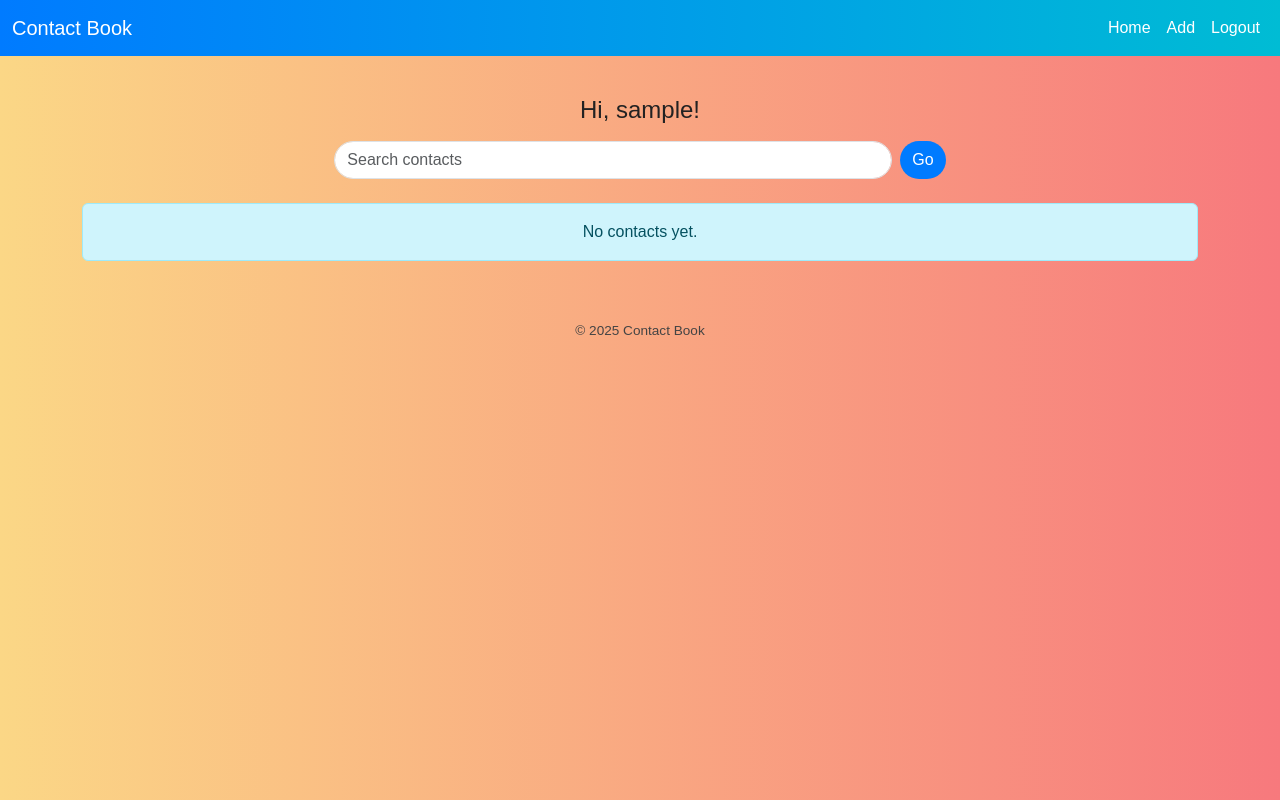
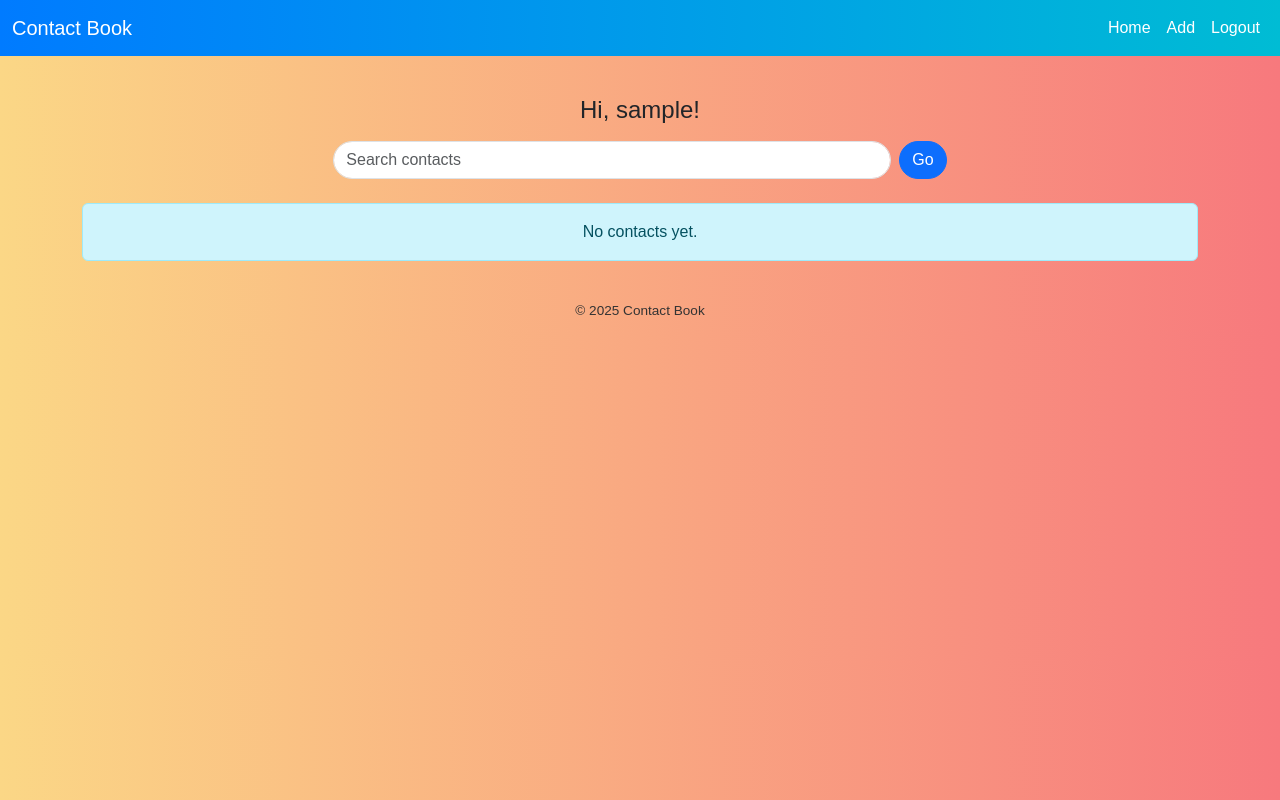
Before and after one commit to Akshay-le/contact-book, a Flask app: page / in a window 1280 px wide. Run offline with Flask 3, Linux system fonts and the light colour scheme; the visitor is signed in with stand-in values (Sample User, id 1).

Commit message:
Update layout.html

```diff
--- a/templates/layout.html
+++ b/templates/layout.html
@@ -5,47 +5,30 @@
   <meta name="viewport" content="width=device-width, initial-scale=1">
   <title>Contact Book</title>
   <link href="https://cdn.jsdelivr.net/npm/bootstrap@5.3.0/dist/css/bootstrap.min.css" rel="stylesheet">
-
   <style>
     body {
       background: linear-gradient(to right, #fbd786, #f7797d);
       font-family: Arial, sans-serif;
-      color: #222;
-      min-height: 100vh;
     }
-
     .navbar {
       background: linear-gradient(to right, #007bff, #00bcd4);
     }
-
-    .navbar-brand, .nav-link {
+    .navbar a {
       color: #fff !important;
     }
-
     .container {
       margin-top: 40px;
     }
-
     .card {
-      border-radius: 0.75rem;
-      box-shadow: 0 2px 10px rgba(0, 0, 0, 0.1);
+      border-radius: 0.5rem;
+      box-shadow: 0 2px 8px rgba(0, 0, 0, 0.1);
       background: #fff;
     }
-
-    .btn-primary {
-      background-color: #007bff;
-      border: none;
-    }
-
-    .btn-primary:hover {
-      background-color: #0056b3;
-    }
-
     footer {
       text-align: center;
-      margin-top: 60px;
+      margin: 40px 0 10px;
       font-size: 0.85rem;
-      color: #444;
+      color: #333;
     }
   </style>
 </head>
@@ -86,9 +69,7 @@
     {% block content %}{% endblock %}
   </div>
 
-  <footer>
-    <p>&copy; 2025 Contact Book</p>
-  </footer>
+  <footer>&copy; 2025 Contact Book</footer>
 
   <script src="https://cdn.jsdelivr.net/npm/bootstrap@5.3.0/dist/js/bootstrap.bundle.min.js"></script>
 </body>
```
